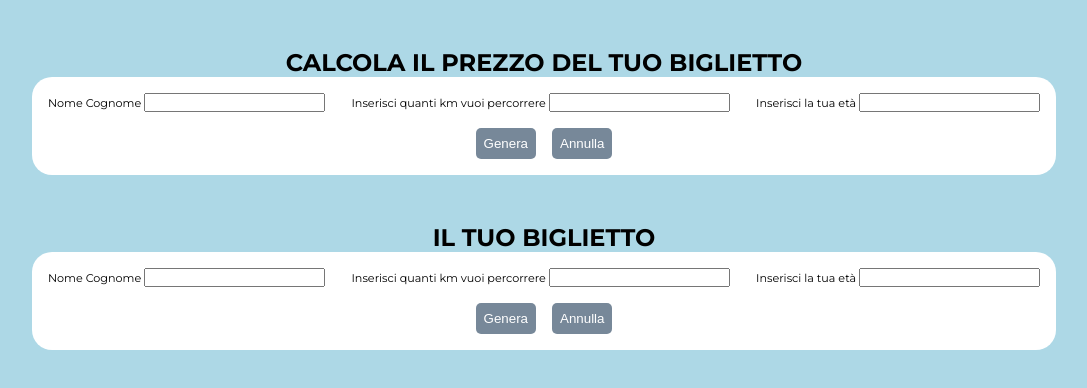
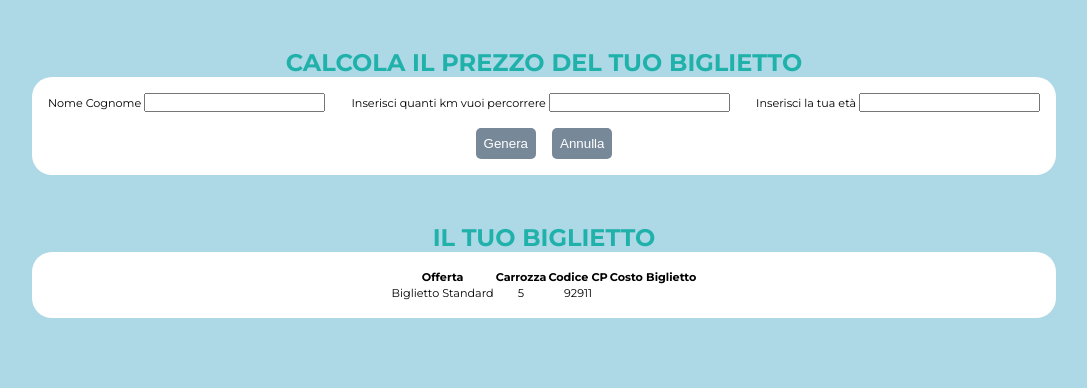
Before and after one commit to eugeniomalavasi/js-biglietto-treno-form, a plain HTML site: page index.html in a window 1280 px wide. Shown: the whole page, without its empty margins (96-1183 px from the left). Drawn offline with Linux system fonts and the light colour scheme.

Commit message:
feat: output in inner html of the final price printed

```diff
--- a/css/style.css
+++ b/css/style.css
@@ -45,3 +45,11 @@ body {
     justify-content: center;
     gap: 1rem;
 }
+
+table {
+    margin: 0 auto;
+}
+
+h2 {
+    color: lightseagreen;
+}
--- a/index.html
+++ b/index.html
@@ -6,8 +6,9 @@
     <meta name="viewport" content="width=device-width, initial-scale=1.0">
     <link rel="stylesheet" href="./css/style.css">
     <link rel="preconnect" href="https://fonts.googleapis.com">
-<link rel="preconnect" href="https://fonts.gstatic.com" crossorigin>
-<link href="https://fonts.googleapis.com/css2?family=Montserrat:ital,wght@0,100..900;1,100..900&display=swap" rel="stylesheet">
+    <link rel="preconnect" href="https://fonts.gstatic.com" crossorigin>
+    <link href="https://fonts.googleapis.com/css2?family=Montserrat:ital,wght@0,100..900;1,100..900&display=swap"
+        rel="stylesheet">
     <title>BoolTrain</title>
 </head>
 
@@ -40,28 +41,20 @@
 
     <h2 class="text_center mt-3">IL TUO BIGLIETTO</h2>
     <div class="user_input">
-        <div class="container">
-            <!-- user name and surname -->
-            <div class="name_input text_center">
-                <label for="user_name">Nome Cognome</label>
-                <input type="text" id="user_name">
-            </div>
-            <!-- km input -->
-            <div class="distance_input text_center">
-                <label for="user_km">Inserisci quanti km vuoi percorrere</label>
-                <input type="number" id="user_km">
-            </div>
-            <!-- age input -->
-            <div class="age_input text_center">
-                <label for="age">Inserisci la tua età</label>
-                <input type="number" id="age">
-            </div>
-        </div>
-        <!-- send button -->
-        <div class="btn_container">
-            <button class="btn" id="send_button">Genera</button>
-            <button class="btn">Annulla</button>
-        </div>
+        <table class="text_center">
+            <tr>
+                <th>Offerta</th>
+                <th>Carrozza</th>
+                <th>Codice CP</th>
+                <th>Costo Biglietto</th>
+            </tr>
+            <tr>
+                <td>Biglietto Standard</td>
+                <td>5</td>
+                <td>92911</td>
+                <td id="price_out"></td>
+            </tr>
+        </table>
     </div>
 
     <!-- js script -->
--- a/js/script.js
+++ b/js/script.js
@@ -44,5 +44,6 @@ console.log(totalDiscount, "ammontare dello sconto");
 let ticketPrice = baseTicket - totalDiscount;
 console.log(ticketPrice, "prezzo finale del biglietto");
 // OUTPUT
-
+const priceOut = document.getElementById("price_out").innerHTML = ticketPrice + "€";
+console.log(priceOut, "ciao sono price out");
 })
```
